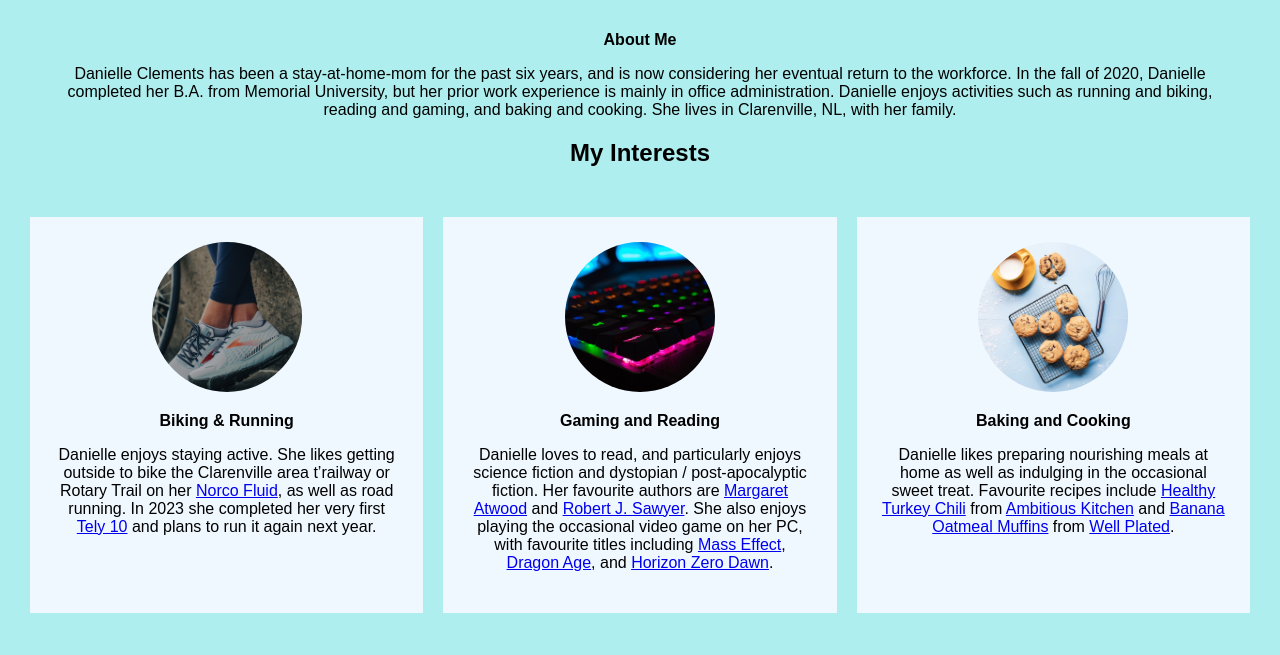
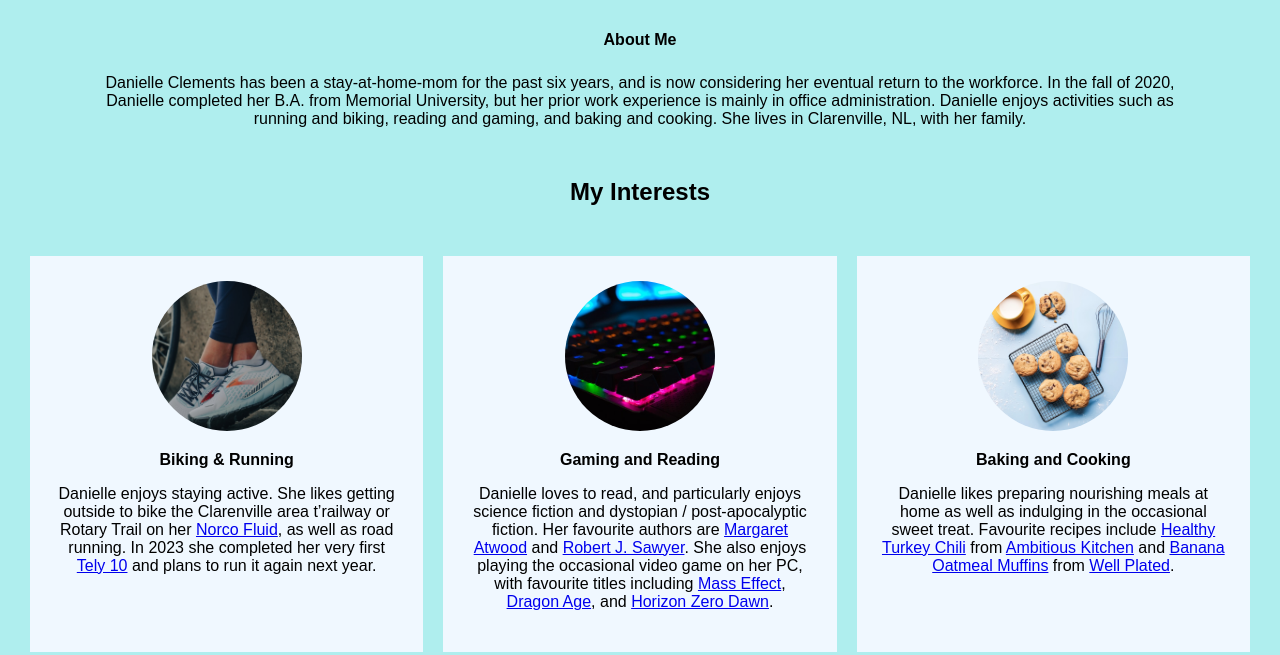
Before and after one commit to DClements84/AboutMePage, a plain HTML site: page index.html in a window 1280 px wide. Shown: the part 397-1052 px from the top of the page. Drawn offline with nearby package versions, Linux system fonts and the light colour scheme.

Commit message:
added margin top/bottom to about me text

```diff
--- a/index.html
+++ b/index.html
@@ -101,8 +101,9 @@
       }
 
       .aboutMeText {
-        margin-left: 45px;
-        margin-right: 45px;
+        margin-inline: 100px;
+        margin-top: 25px;
+        margin-bottom: 50px;
         text-align: center;
       }
 
```
